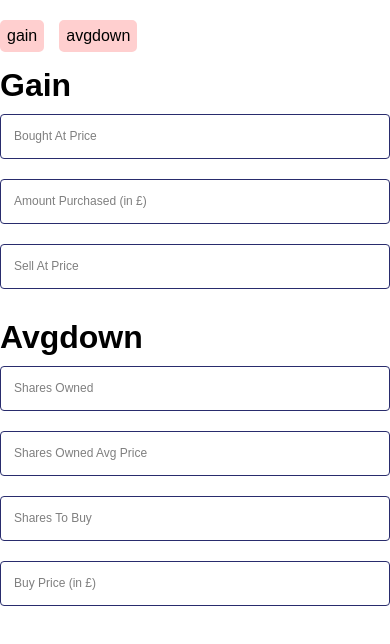
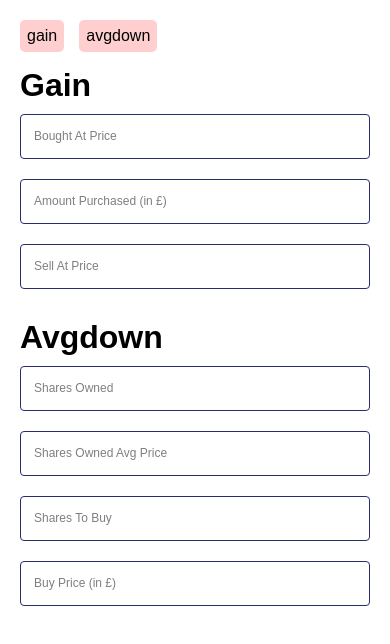
Before and after one commit to IRHM/gains-calculator, a website built with Vite: page src/index.html in a window 390 px wide. Built offline with nearby package versions, Linux system fonts and the light colour scheme.

Commit message:
Add margin around whole page
So it looks better on mobile

```diff
--- a/src/main.css
+++ b/src/main.css
@@ -12,6 +12,7 @@ body {
   display: flex;
   flex-flow: column;
   align-items: center;
+  margin: 20px;
 }
 
 .content {
@@ -19,7 +20,6 @@ body {
   flex-flow: column;
   width: 100%;
   max-width: 500px;
-  margin-top: 20px;
 }
 
 nav {
```
